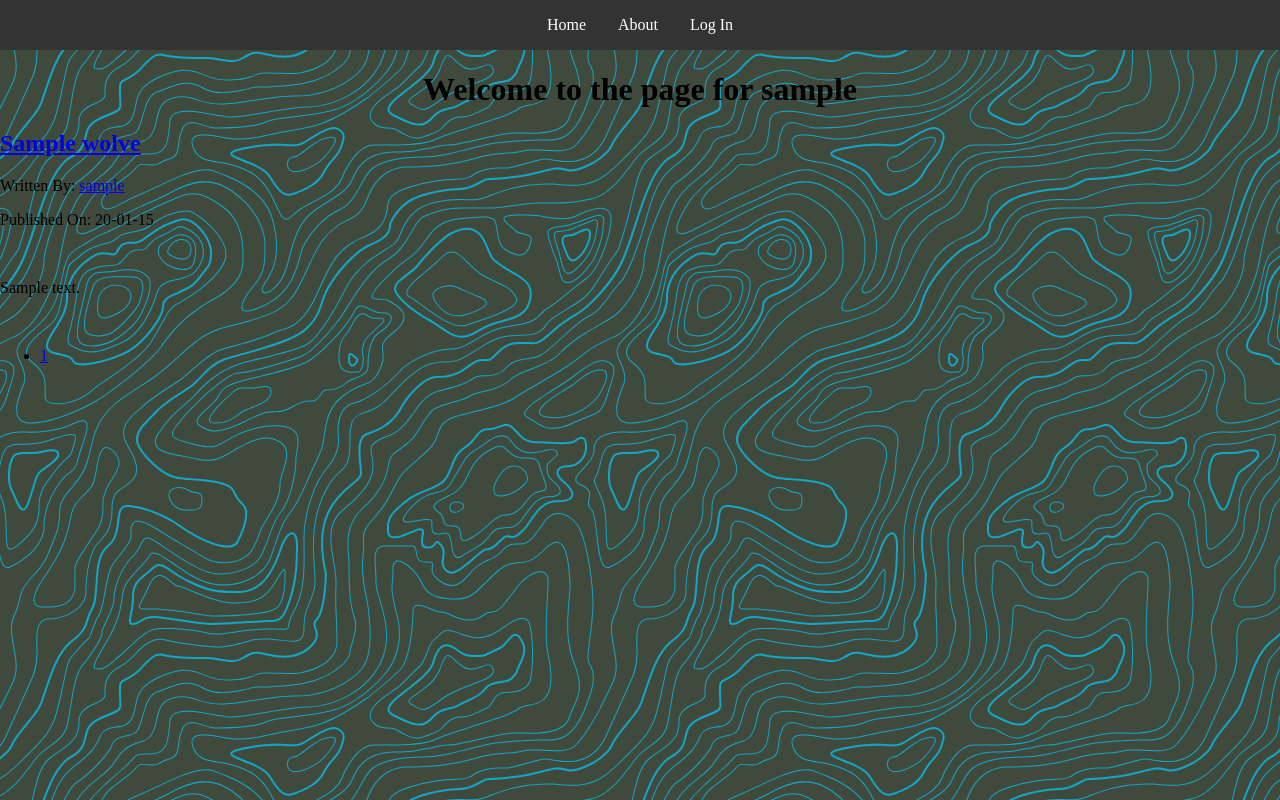
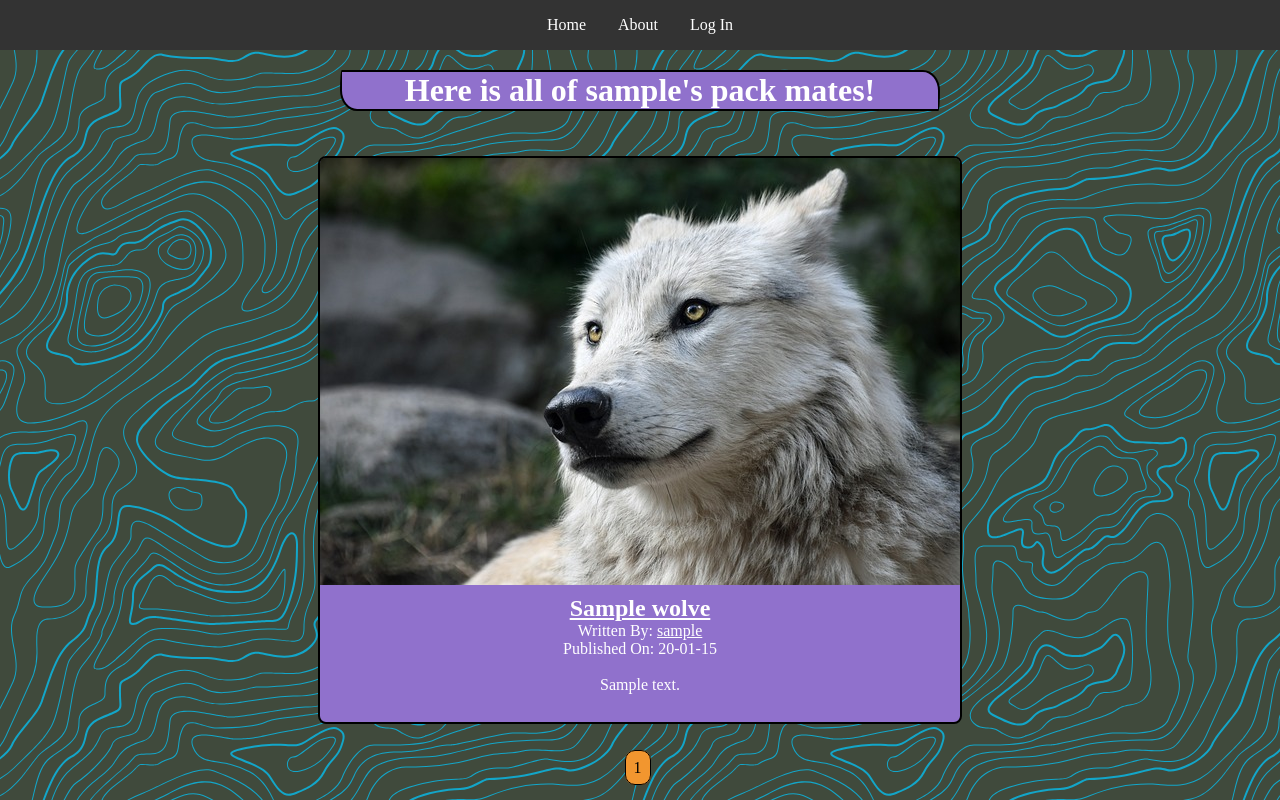
Before and after one commit to wolfsige/wolf_collector_mk2, a Flask app: a page that uses myapp/templates/user_wolves.html in a window 1280 px wide. Run offline with Flask 2, Linux system fonts and the light colour scheme; tables that the repository leaves empty hold one stand-in row (values such as "Sample post").

Commit message:
add user css

```diff
--- /dev/null
+++ b/myapp/static/style/user.css
@@ -0,0 +1,76 @@
+* {
+  margin: 0;
+  padding: 0;
+}
+
+.center-title {
+  display: flex;
+  justify-content: center;
+  align-items: center;
+}
+
+.title {
+  display: flex;
+  justify-content: center;
+  margin-top: 20px;
+  width: 600px;
+  background-color: #9071CC;
+  color: white;
+  border: 2px black solid;
+  border-radius: 10px 100px / 120px;
+}
+
+.container {
+  display: flex;
+  justify-content: center;
+  align-items: center;
+  flex-wrap: wrap;
+  margin-top: 30px;
+}
+
+.card {
+  text-align: center;
+  background-color: #9071CC;
+  color: white;
+  margin: 15px;
+  padding-bottom: 10px;
+  border-radius: 8px;
+  border: 2px black solid;
+}
+
+.card a {
+  color: white;
+}
+
+img {
+  display: block;
+  object-fit: cover;
+  margin: 0px;
+  padding-bottom: 10px;
+  border-radius: 5px 5px 0px 0px;
+}
+
+.page-nums {
+  display: flex;
+  justify-content: center;
+  margin-top: 20px;
+  margin-bottom: 15px;
+  padding: 0;
+}
+
+.page-nums a {
+  padding: 8px;
+  background-color: #F2962F;
+  color: black;
+  border: 1px black solid;
+  border-radius: 10px;
+  margin-right: 5px;
+}
+
+.num {
+  list-style-type: none;
+}
+
+.num a {
+  text-decoration: none;
+}
--- a/myapp/templates/user_wolves.html
+++ b/myapp/templates/user_wolves.html
@@ -1,37 +1,41 @@
 {% extends "base.html" %}
 {% block content %}
-    <div class="container">
-        <div class="jumbotron">
-            <div align="center">
-                <h1>Welcome to the page for {{user.username}}</h1>
+
+<link rel="stylesheet" href="{{ url_for('static', filename= 'style/user.css')}}">
+<script defer src="{{ url_for('static', filename= 'js/rando-pictures.js')}}"></script>
+
+<div class="center-title">
+    <div class="title">
+        <h1>Here is all of {{user.username}}'s pack mates!</h1>
     </div>
 </div>
+<div class="container">
      {% for post in wolves.items %}
+     <div class="card">
+        <img class="random-wolf" src="">
         <h2>
             <a href="{{url_for('wolves_posts.wolf', wolves_id=post.id)}}">{{post.title}}</a>
         </h2>
         Written By: <a href="{{url_for('users.user_posts', username=post.author.username)}}">{{post.author.username}}</a>
 
-    <p class="text-muted">
+        <p>
             Published On: {{post.date.strftime("%y-%m-%d")}}
-    </p>
-    <br>
-    <p>{{post.text}}</p>
-    <br>
+        </p><br>
+        <p>{{post.text}}</p><br>
+    </div>
     {% endfor %}
 </div>
 
-    <nav aria-label="Page Navigation example">
-        <ul class="pagination justify-content-center">
-
+    <nav class="page-nav">
+        <ul class="page-nums">
             {% for page_num in wolves.iter_pages(left_edge=1, right_edge=1, left_current=1, right_current=2) %}
                 {% if wolves.page == page_num %}
-                <li class="page-item disabled">
-                    <a class="page-link" href="{{url_for('users.user_posts', username=user.username, page=page_num)}}">{{ page_num }}</a>
+                <li class="num">
+                    <a href="{{url_for('users.user_posts', username=user.username, page=page_num)}}">{{ page_num }}</a>
                 </li>
                 {% else %}
-                <li class="page-item">
-                    <a class="page-link" href="{{url_for('users.user_posts', username=user.username, page=page_num)}}">{{ page_num }}</a>
+                <li class="num">
+                    <a href="{{url_for('users.user_posts', username=user.username, page=page_num)}}">{{ page_num }}</a>
                 </li>
                 {% endif %}
             {% endfor %}
```
Lines whose indentation alone changed are shown as unchanged.
